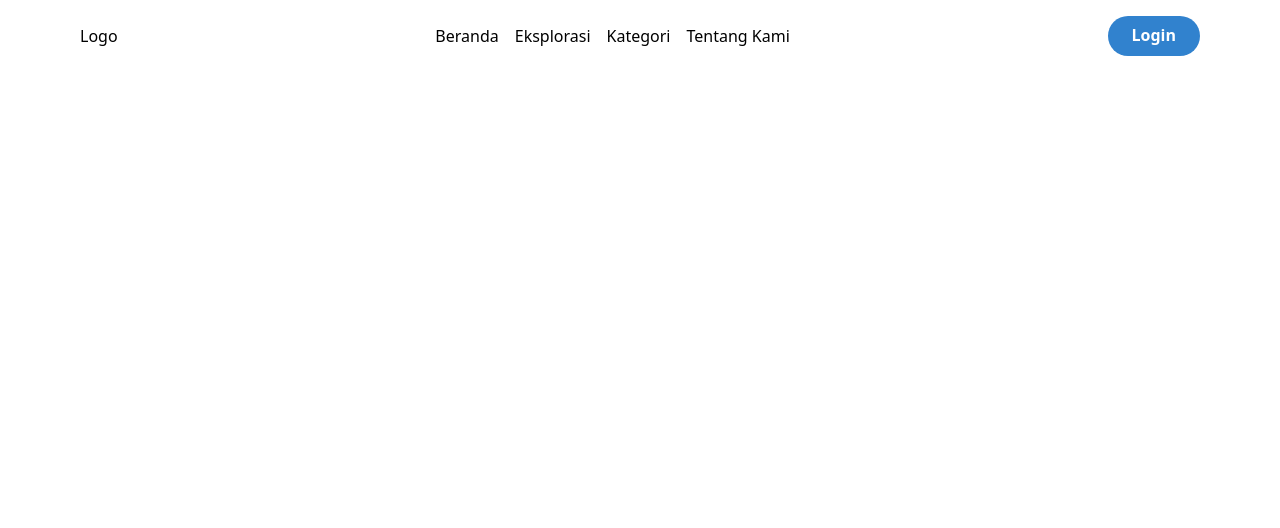
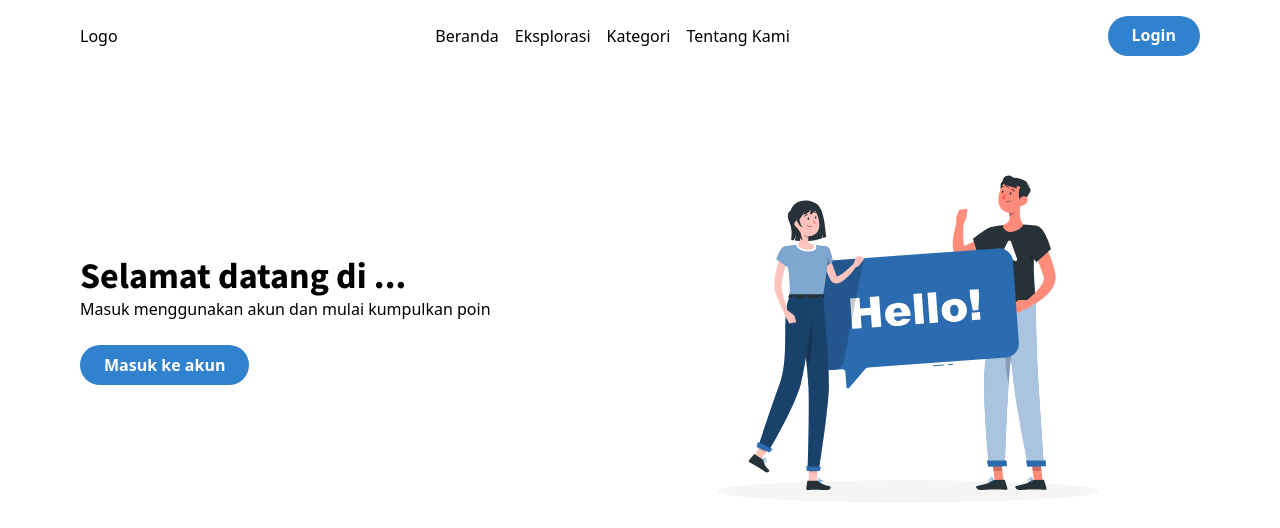
Before and after one commit to irfan44/literanian, a React (Create React App) app: page /explore in a window 1280 px wide. Shown: the top 528 px of the page. Built offline with nearby package versions, Linux system fonts and the light colour scheme; no server answers.

Commit message:
feat: add explore page & user dashboard

```diff
--- /dev/null
+++ b/src/components/pages/explore/UserDashboard/index.tsx
@@ -0,0 +1,109 @@
+import {
+  Box,
+  Button,
+  Center,
+  Container,
+  Flex,
+  Heading,
+  HStack,
+  Image,
+  Input,
+  Stack,
+  Stat,
+  StatHelpText,
+  StatLabel,
+  StatNumber,
+  Text,
+  useDisclosure,
+} from "@chakra-ui/react";
+import LoginModal from "components/LoginModal";
+import { useAppSelector } from "redux/hooks";
+
+const UserDashboard = () => {
+  const { uid, displayName } = useAppSelector((state) => state.userProfile);
+  const { premium, premiumExpiry, points } = useAppSelector(
+    (state) => state.userStatus
+  );
+  const { isOpen, onOpen, onClose } = useDisclosure();
+
+  return (
+    <Flex
+      as={Container}
+      direction={{ base: "column", md: "column", lg: "row" }}
+      alignItems="center"
+      maxW="6xl"
+      py="16"
+    >
+      <Box
+        w={{ base: "100%", md: "100%", lg: "50%" }}
+        pr={{ base: "0", md: "0", lg: "6" }}
+        pb={{ base: "16", md: "16", lg: "0" }}
+      >
+        {uid ? (
+          <>
+            <Heading>Halo</Heading>
+            <Heading mb="6">{displayName}</Heading>
+            <form>
+              <HStack mb="6">
+                <Input
+                  variant="filled"
+                  placeholder="Cari artikel"
+                  borderRadius="full"
+                />
+                <Button>Cari</Button>
+              </HStack>
+            </form>
+            <Stack direction={["column", "row"]}>
+              <Stat
+                bg="blue.600"
+                color="white"
+                py="2"
+                px="4"
+                borderRadius="2xl"
+              >
+                <StatLabel>Total Poin</StatLabel>
+                <StatNumber fontSize="lg">{points}</StatNumber>
+                <StatHelpText>Target: 100</StatHelpText>
+              </Stat>
+              <Stat
+                bg="blue.600"
+                color="white"
+                py="2"
+                px="4"
+                borderRadius="2xl"
+              >
+                <StatLabel>Jenis Akun</StatLabel>
+                {premium ? (
+                  <StatNumber fontSize="lg">Akun Premium</StatNumber>
+                ) : (
+                  <StatNumber fontSize="lg">Akun Reguler</StatNumber>
+                )}
+                <StatHelpText>
+                  Sampai {premium ? premiumExpiry : "-"}
+                </StatHelpText>
+              </Stat>
+            </Stack>
+          </>
+        ) : (
+          <>
+            <Heading>Selamat datang di ...</Heading>
+            <Text mb="6">Masuk menggunakan akun dan mulai kumpulkan poin</Text>
+            <Button onClick={onOpen}>Masuk ke akun</Button>
+            <LoginModal isOpen={isOpen} onClose={onClose} />
+          </>
+        )}
+      </Box>
+      <Box
+        w={{ base: "100%", md: "100%", lg: "50%" }}
+        pr={{ base: "0", md: "0", lg: "6" }}
+        pb={{ base: "16", md: "16", lg: "0" }}
+      >
+        <Center>
+          <Image src="/images/hello.svg" />
+        </Center>
+      </Box>
+    </Flex>
+  );
+};
+
+export default UserDashboard;
--- a/src/pages/Explore/index.tsx
+++ b/src/pages/Explore/index.tsx
@@ -1,9 +1,10 @@
 import { Box } from "@chakra-ui/react";
+import UserDashboard from "components/pages/explore/UserDashboard";
 
 const Explore = () => {
   return (
     <Box minH="100vh">
-      <h1>Explore</h1>
+      <UserDashboard />
     </Box>
   );
 };
--- a/src/routes/index.tsx
+++ b/src/routes/index.tsx
@@ -1,3 +1,4 @@
+import Explore from "pages/Explore";
 import Home from "pages/Home";
 import { Route, Routes } from "react-router-dom";
 
@@ -5,6 +6,7 @@ const AppRouter = () => {
   return (
     <Routes>
       <Route path="/" element={<Home />} />
+      <Route path="/explore" element={<Explore />} />
     </Routes>
   );
 };
```
Also changed, not shown: public/images/hello.svg (added).
